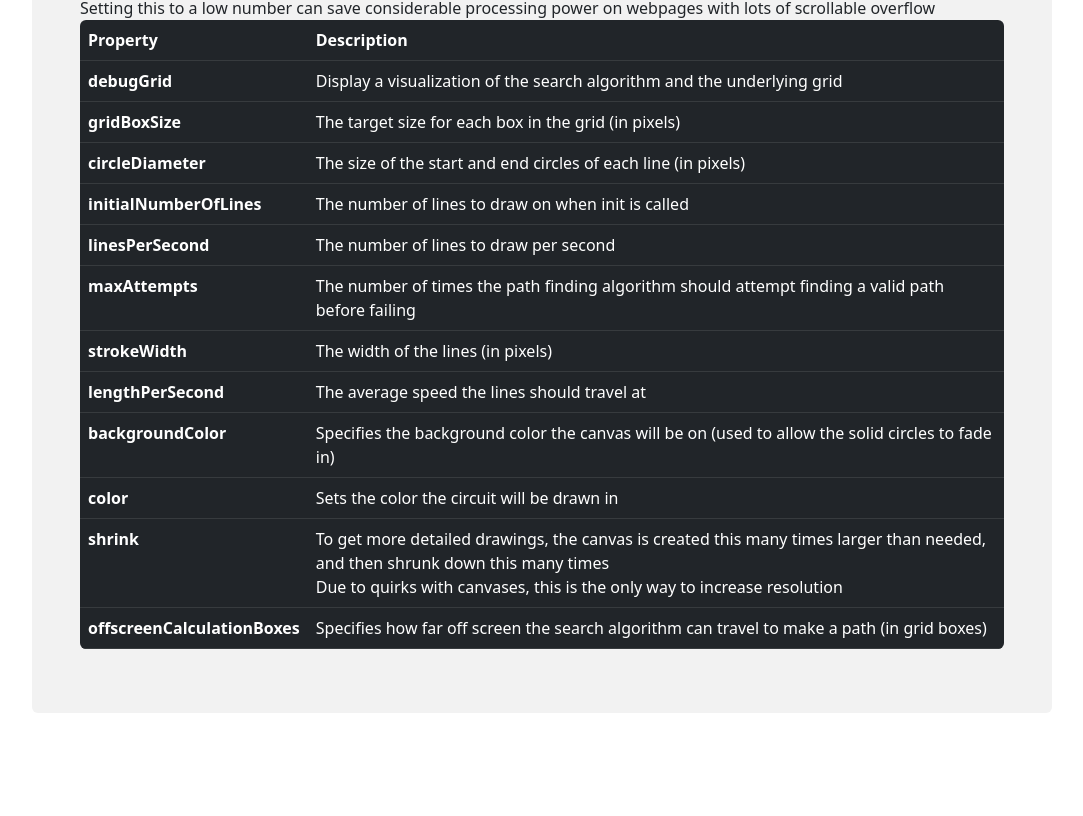
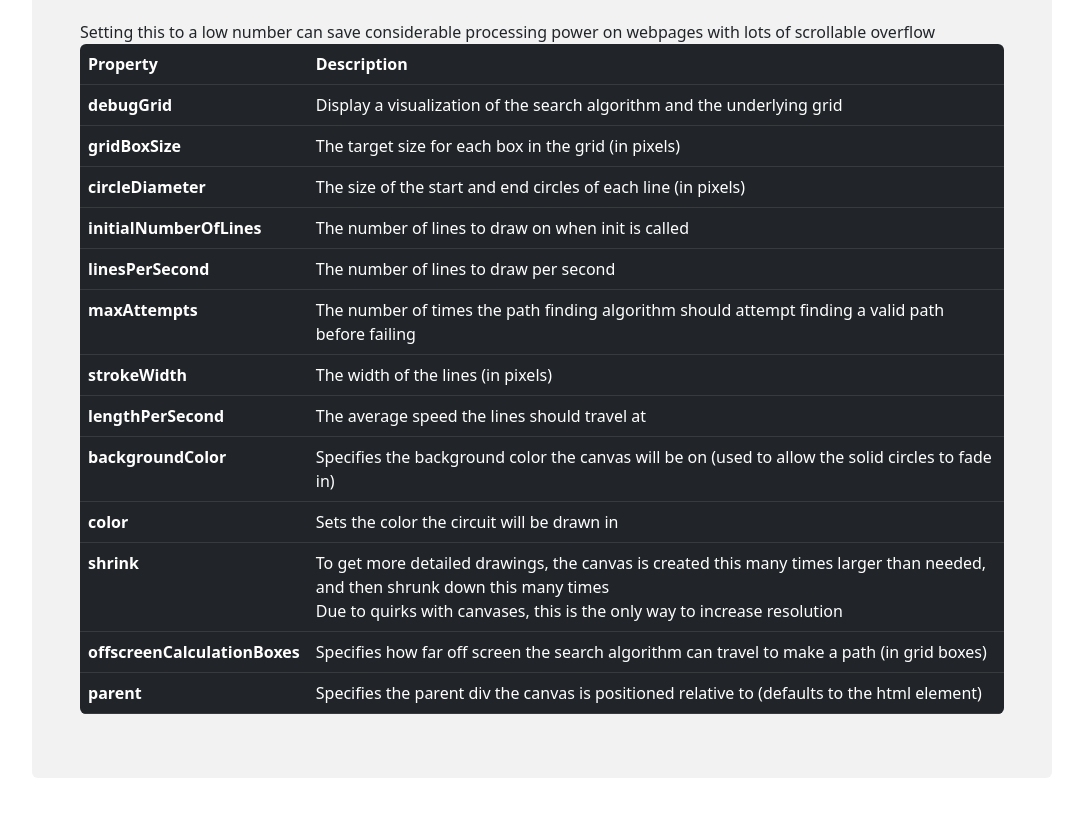
Before and after one commit to KihtrakRaknas/Dynamic-Circuit, a plain HTML site: page index.html in a window 1280 px wide. Shown: the part 1555-2371 px from the top of the page, without its empty margins (98-1181 px from the left). Before the commit the page ends 2316 px from the top, so only its background shows below. Drawn offline with nearby package versions, Linux system fonts and the light colour scheme.

Commit message:
added ability to specify a parent element

```diff
--- a/codeSnippets/defaultProps.json
+++ b/codeSnippets/defaultProps.json
@@ -10,5 +10,6 @@
     "backgroundColor": {"r": 255, "g": 255, "b": 255},
     "color": {"r": 100, "g": 100, "b": 100},
     "shrink": 2,
-    "offscreenCalculationBoxes": 5
+    "offscreenCalculationBoxes": 5,
+    "parent": document.getElementsByTagName("html")[0]
 }
--- a/dynamicCircuit.js
+++ b/dynamicCircuit.js
@@ -4,7 +4,7 @@ const defaultProperties = {
     debugGrid: false,
     gridBoxSize: 20,
     circleDiameter: 10,
-    initialNumberOfLines: 500,
+    initialNumberOfLines: 10,
     linesPerSecond: 5,
     maxAttempts: 10,
     strokeWidth: 2,
@@ -13,6 +13,7 @@ const defaultProperties = {
     color: {r: 100, g: 100, b: 100},
     shrink: 2,
     offscreenCalculationBoxes: 5,
+    parent: document.getElementsByTagName("html")[0]
 }
 
 export default function init(canvas, properties=defaultProperties){
@@ -39,14 +40,12 @@ export default function init(canvas, properties=defaultProperties){
     function updateSizingInfo(){
         const html = document.getElementsByTagName("html")[0]
         height = Math.max(
-            document.body.scrollHeight,
-            document.body.offsetHeight,
-            html.offsetHeight,
+            properties.parent.scrollHeight,
+            properties.parent.offsetHeight,
         ) * properties.shrink - 1;
         width = Math.max(
-            document.body.scrollWidth,
-            document.body.offsetWidth,
-            html.offsetWidth
+            properties.parent.scrollWidth,
+            properties.parent.offsetWidth
         ) * properties.shrink - 1;
         windowHeight = window.innerHeight * properties.shrink - 1
         windowWidth = window.innerWidth * properties.shrink - 1
@@ -92,10 +91,15 @@ export default function init(canvas, properties=defaultProperties){
     }
 
     function getViewPortInfo(){
-        const boxesToSkipHeight = Math.floor(window.scrollY*properties.shrink/actualBoxHeight)
-        const boxesWindowHeight = Math.ceil(windowHeight/actualBoxHeight)
-        const boxesToSkipWidth = Math.floor(window.scrollX*properties.shrink/actualBoxWidth)
-        const boxesWindowWidth = Math.ceil(windowWidth/actualBoxWidth)
+        let { top, bottom, left, right } = canvas.getBoundingClientRect()
+        top *= properties.shrink
+        bottom *= properties.shrink
+        left *= properties.shrink
+        right *= properties.shrink
+        const boxesToSkipHeight = Math.floor(Math.max(-top,0)/actualBoxHeight)
+        const boxesWindowHeight = Math.ceil((windowHeight-Math.max(windowHeight-bottom,0)-Math.max(top,0))/actualBoxHeight)
+        const boxesToSkipWidth = Math.floor(Math.max(-left,0)/actualBoxWidth)
+        const boxesWindowWidth = Math.ceil((windowWidth-Math.max(left,0)-Math.max(windowWidth-right,0))/actualBoxWidth)
         return {boxesToSkipHeight, boxesWindowHeight, boxesToSkipWidth, boxesWindowWidth}
     }
 
@@ -148,7 +152,7 @@ export default function init(canvas, properties=defaultProperties){
                 continue
 
             // Check if new state is in viewport
-            const off = properties.offscreenCalculationBoxes || Infinity
+            const off = properties.offscreenCalculationBoxes
             if(newState[0] < boxesToSkipWidth - off || newState[0] >= boxesToSkipWidth + boxesWindowWidth + off || newState[1] < boxesToSkipHeight - off || newState[1] >= boxesToSkipHeight + boxesWindowHeight + off)
                 continue
 
--- a/index.html
+++ b/index.html
@@ -99,6 +99,10 @@
               <br>
               Setting this to a low number can save considerable processing power on webpages with lots of scrollable overflow
             </tr>
+            <tr>
+              <th>parent</th>
+              <td>Specifies the parent div the canvas is positioned relative to (defaults to the html element)</td>
+            </tr>
           </tbody>
         </table>
 
```
